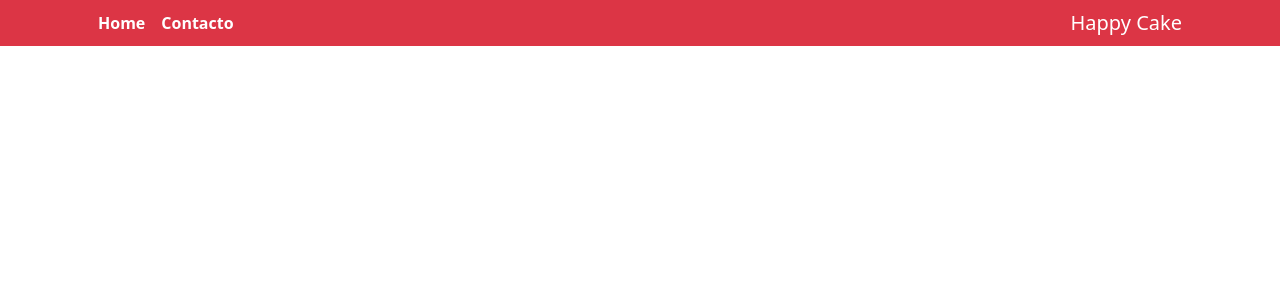
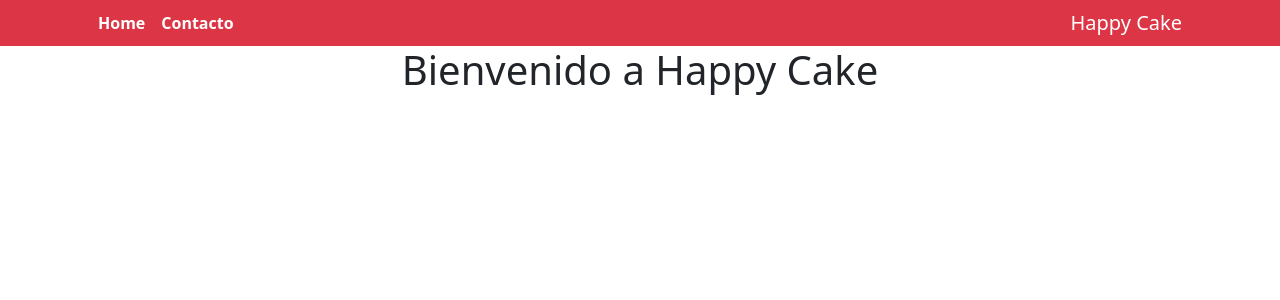
Before and after one commit to Edisonven/happy-cake-react-router, a React (Vite) app in the folder happy_cake/: page / in a window 1280 px wide. Shown: the top 300 px of the page. Built offline with nearby package versions, Linux system fonts and the light colour scheme.

Commit message:
Enlazando vistas con sus rutas

```diff
--- a/happy_cake/src/App.jsx
+++ b/happy_cake/src/App.jsx
@@ -1,9 +1,16 @@
 import "./App.css";
 import Navegacion from "./components/Navbar";
+import { Route, Routes } from "react-router-dom";
+import Home from "./components/views/Home";
+import Contacto from "./components/views/Contacto";
 function App() {
   return (
     <>
       <Navegacion></Navegacion>
+      <Routes>
+        <Route path="/" element={<Home />}></Route>
+        <Route path="/contacto" element={<Contacto />}></Route>
+      </Routes>
     </>
   );
 }
--- a/happy_cake/src/components/Navbar.jsx
+++ b/happy_cake/src/components/Navbar.jsx
@@ -9,7 +9,7 @@ const Navegacion = () => {
           <Link to="/" className="Link text-white ms-3 text-decoration-none">
             Home
           </Link>
-          <Link to="/planes" className="Link text-white ms-3 text-decoration-none">
+          <Link to="/contacto" className="Link text-white ms-3 text-decoration-none">
             Contacto
           </Link>
         </div>
--- a/happy_cake/src/components/views/Contacto.jsx
+++ b/happy_cake/src/components/views/Contacto.jsx
@@ -0,0 +1,9 @@
+const Contacto = () => {
+  return (
+    <div>
+      <h1>Contacto</h1>
+    </div>
+  );
+};
+
+export default Contacto;
--- a/happy_cake/src/components/views/Home.jsx
+++ b/happy_cake/src/components/views/Home.jsx
@@ -0,0 +1,11 @@
+const Home = () => {
+  return (
+    <div>
+      <h1>
+        Bienvenido a <span>Happy Cake</span>
+      </h1>
+    </div>
+  );
+};
+
+export default Home;
```
